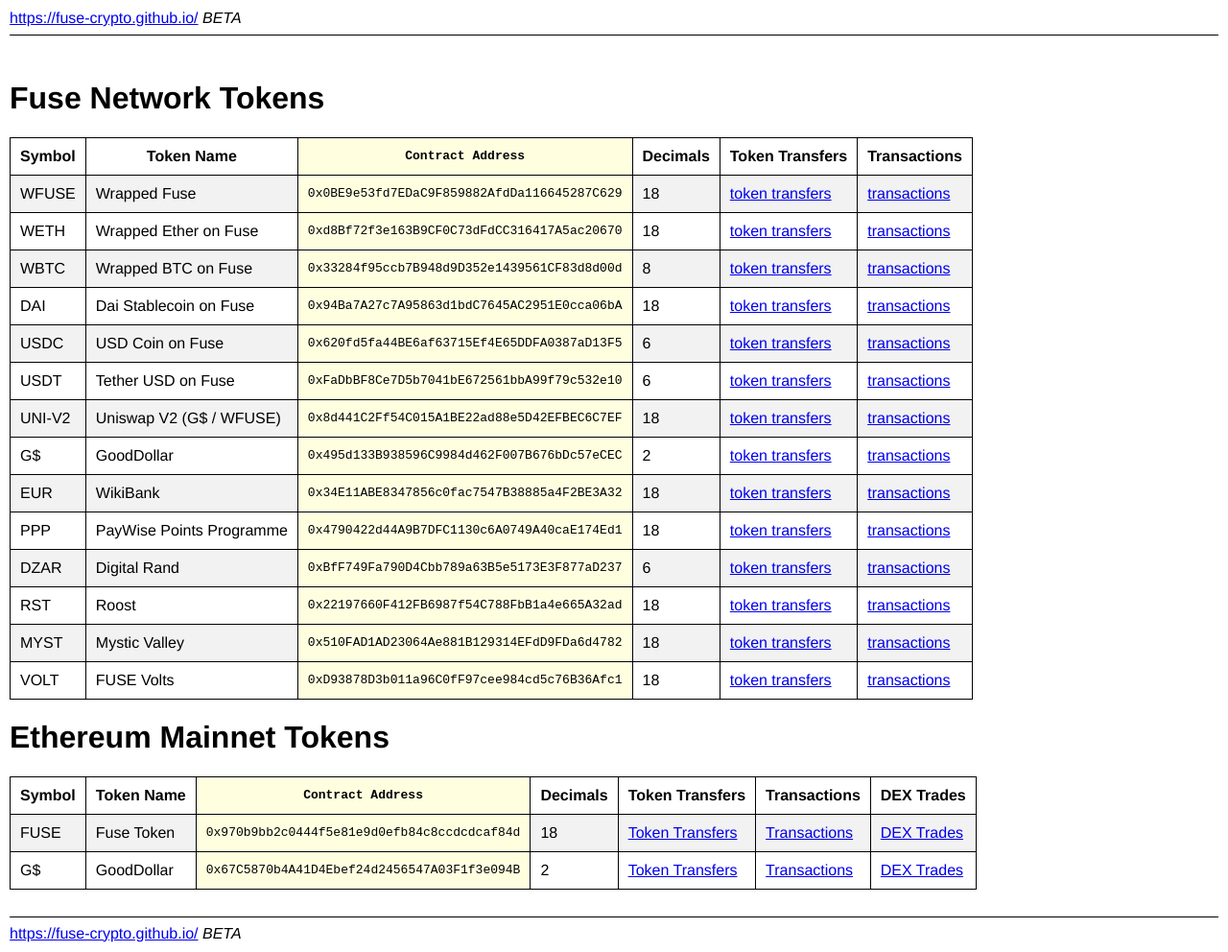
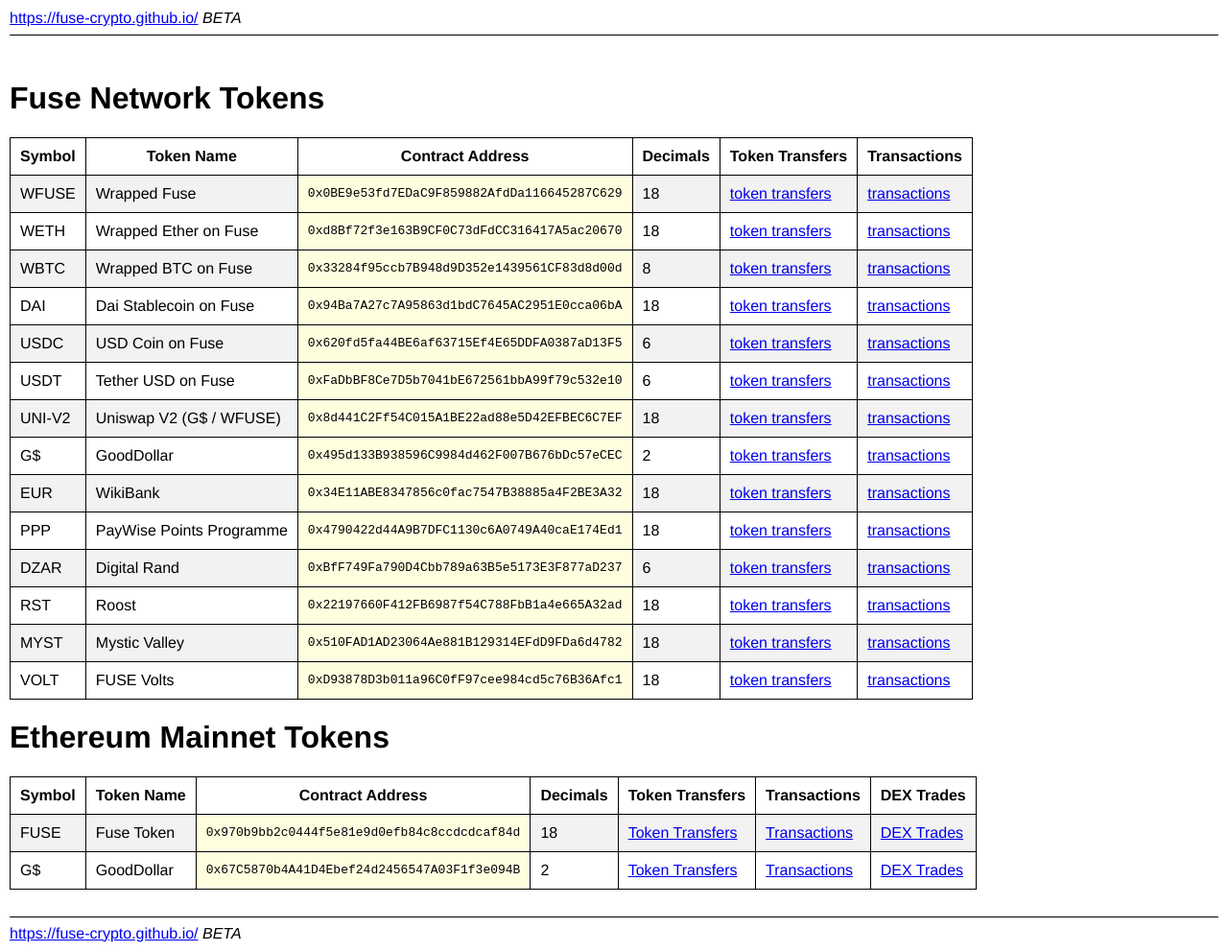
Before and after one commit to Fuse-Crypto/fuse-crypto.github.io, a Jekyll site: the page built from tokens/index.md, in a window 1280 px wide. Shown: the whole page at 96% size. Built offline with Jekyll 4.4.1, drawn with Linux system fonts in a browser that asks for light colours.

Commit message:
Update index.md

```diff
--- a/tokens/index.md
+++ b/tokens/index.md
@@ -10,14 +10,14 @@
     <tr>
       <th>Symbol</th>
       <th>Token Name</th>
-      <th class="addr">Contract Address</th>
+      <th>Contract Address</th>
       <th>Decimals</th>
       <th>Token Transfers</th>
       <th>Transactions</th>
     </tr>
 {% for token in site.data.fuse-tokens %}
     <tr>
-      <td>{{ token.symbol }}</td>
+      <td class="symbol">{{ token.symbol }}</td>
       <td>{{ token.name }}</td>
       <td class="addr">{{ token.address }}</td>
       <td>{{ token.decimals }}</td>
@@ -35,7 +35,7 @@
     <tr>
       <th>Symbol</th>
       <th>Token Name</th>
-      <th class="addr">Contract Address</th>
+      <th>Contract Address</th>
       <th>Decimals</th>
       <th>Token Transfers</th>
       <th>Transactions</th>
@@ -43,7 +43,7 @@
     </tr>
 {% for token in site.data.ethereum-tokens %}
     <tr>
-      <td>{{ token.symbol }}</td>
+      <td class="symbol">{{ token.symbol }}</td>
       <td>{{ token.name }}</td>
       <td class="addr">{{ token.address }}</td>
       <td>{{ token.decimals }}</td>
```
